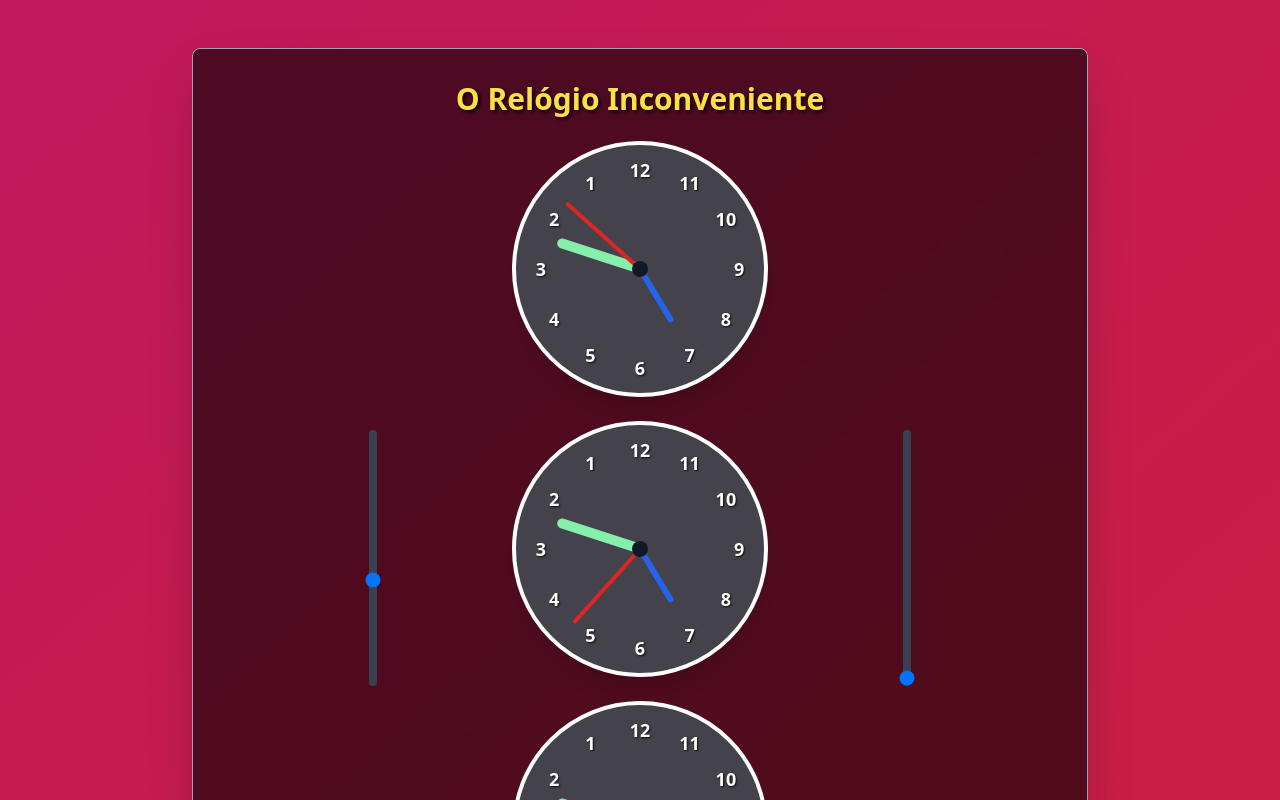
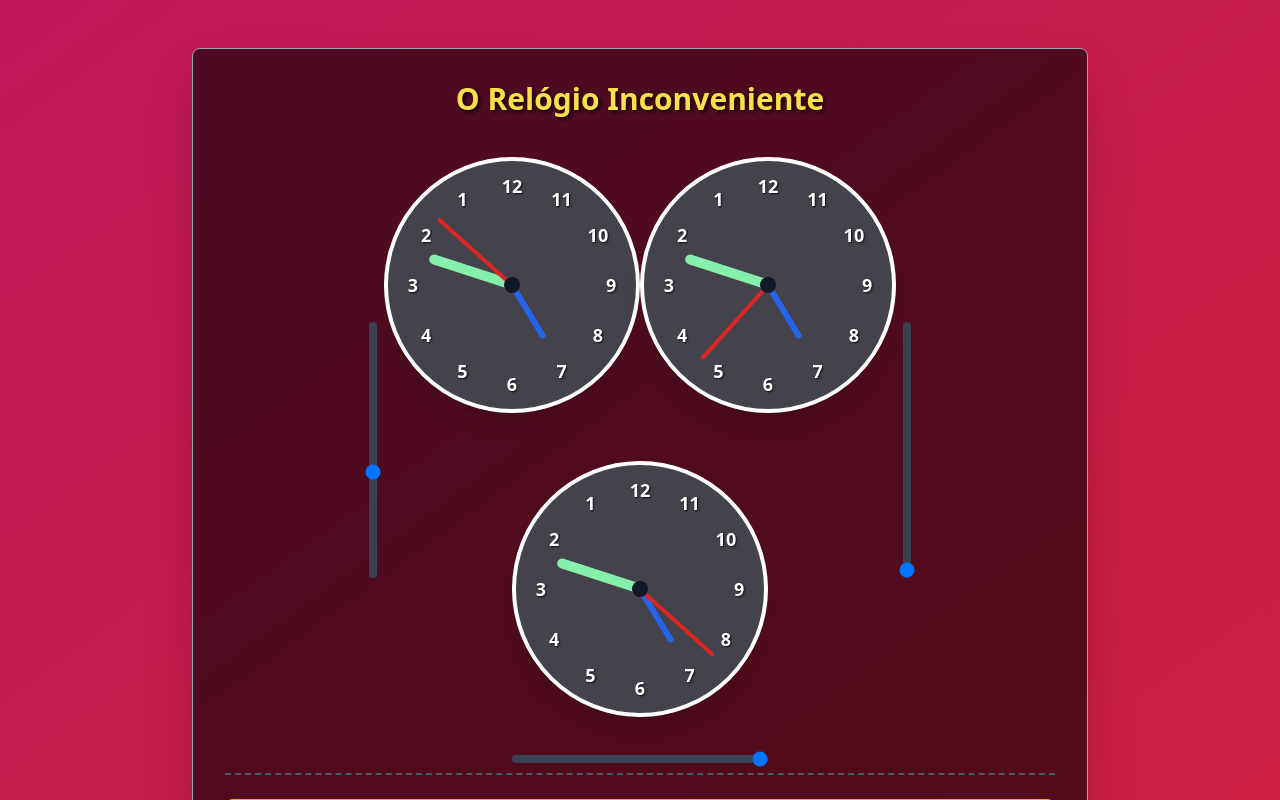
Before and after one commit to andreluiz2431/o-relogio-incoveniente, a React (Create React App) app: page / in a window 1280 px wide. Shown: the top 800 px of the page. Built offline with nearby package versions, Linux system fonts and the light colour scheme; the HTML template or start-up script is replaced by a standard one.

Commit message:
reposicionando relogios

```diff
--- a/src/App.tsx
+++ b/src/App.tsx
@@ -37,9 +37,15 @@
           O Relógio Inconveniente
         </h1>
 
-        <ConfusingAnalogClock time={timeDif1} timeColor={timeColor} />
-        <ConfusingAnalogClock time={time} timeColor={timeColor} />
-        <ConfusingAnalogClock time={timeDif2} timeColor={timeColor} />
+        <div className="flex flex-wrap justify-center">
+          <div className="flex justify-center">
+            <ConfusingAnalogClock time={timeDif1} timeColor={timeColor} />
+            <ConfusingAnalogClock time={time} timeColor={timeColor} />
+          </div>
+          <div className="flex justify-center w-full">
+            <ConfusingAnalogClock time={timeDif2} timeColor={timeColor} />
+          </div>
+        </div>
 
         <ClockControls
           hour={time.getHours()}
```
